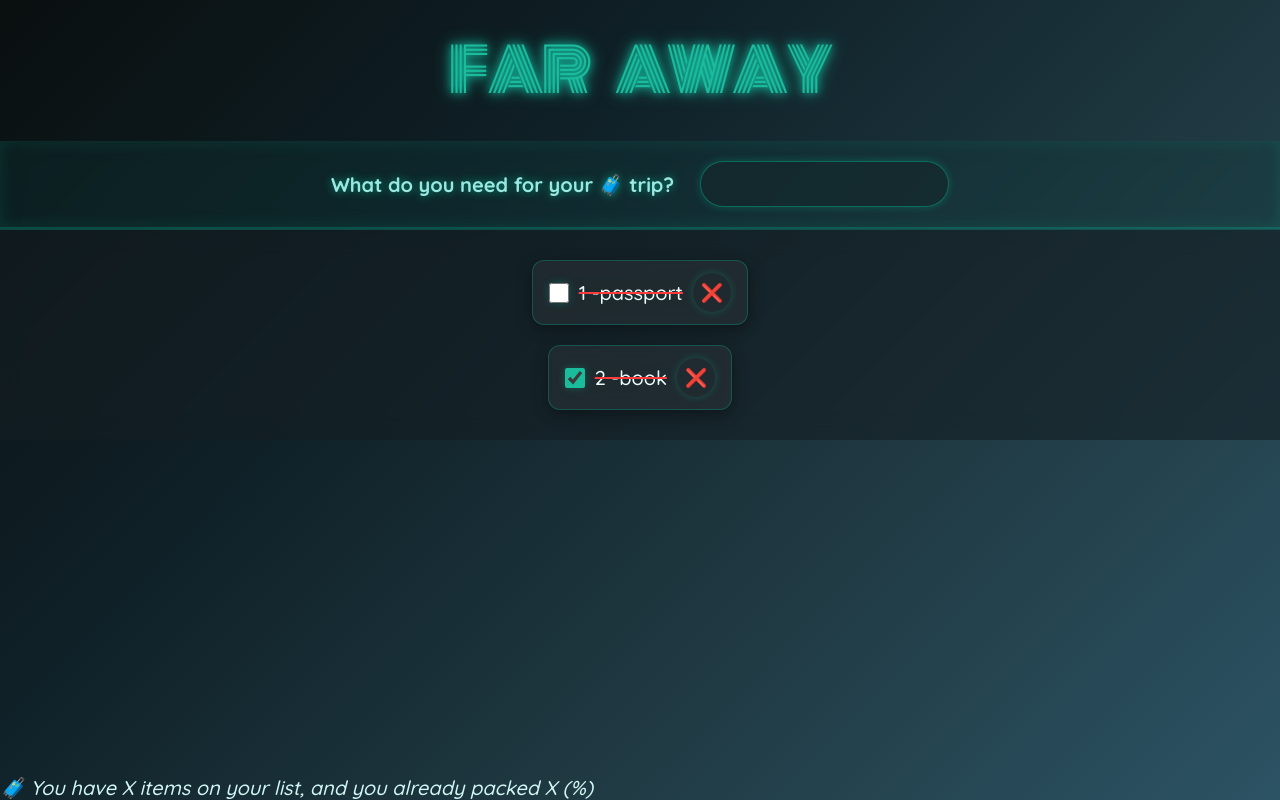
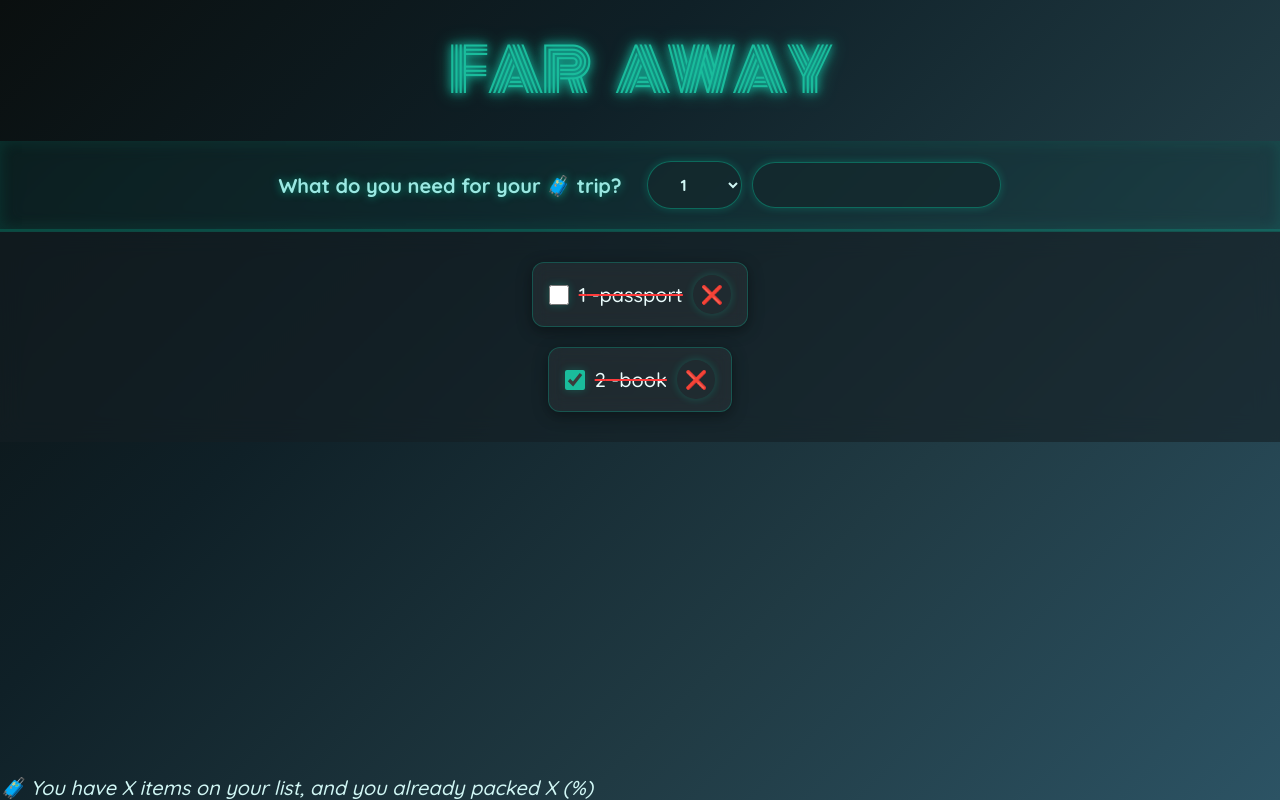
Before and after one commit to alireza-molaei/Travel_list, a React (Create React App) app: page / in a window 1280 px wide. Built offline with nearby package versions, Linux system fonts and the light colour scheme.

Commit message:
Add quantity select to Form component

```diff
--- a/src/App.js
+++ b/src/App.js
@@ -1,5 +1,6 @@
 import React, { useState } from "react";
 import "./App.css";
+
 export default function App() {
   const [data, setData] = useState([
     { id: 1, count: 1, itemName: "passport", packed: false },
@@ -25,11 +26,17 @@ export default function App() {
 function Logo() {
   return <h1>Far Away</h1>;
 }
-
 function Form() {
   return (
     <div className="add-form">
       <h3>What do you need for your 🧳 trip?</h3>
+      <select>
+        {Array.from({ length: 12 }, (_, i) => (
+          <option key={i} value={i + 1}>
+            {i + 1}
+          </option>
+        ))}
+      </select>
       <input></input>
     </div>
   );
```
